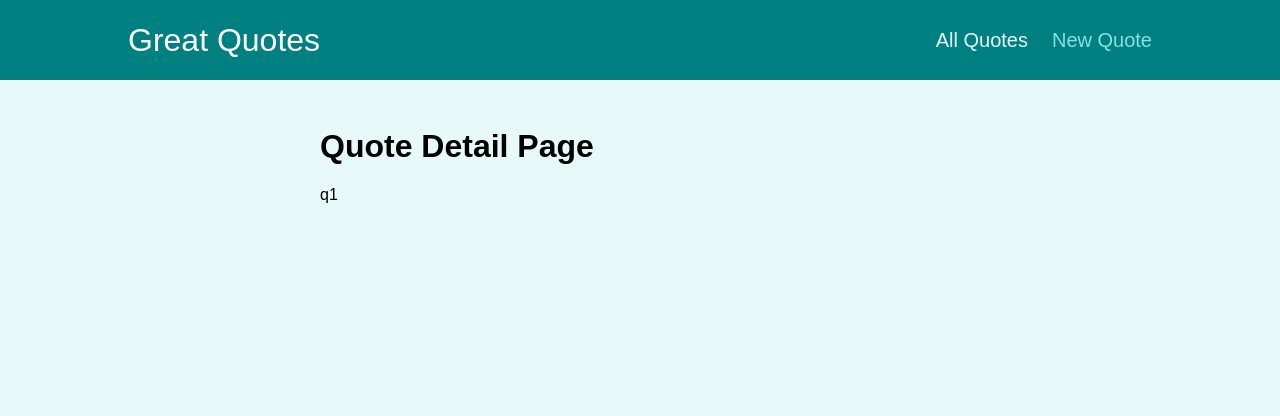
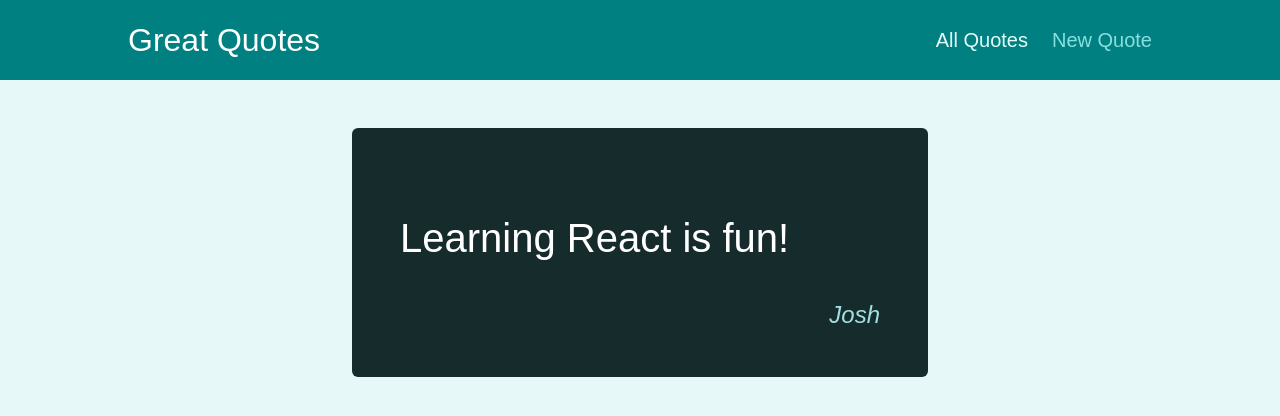
Before and after one commit to Eldres/quotes-with-react-router, a React (Create React App) app: page /quotes/q1 in a window 1280 px wide. Shown: the top 416 px of the page. Built offline with nearby package versions, Linux system fonts and the light colour scheme.

Commit message:
outputting dummy data on the quote details page

```diff
--- a/src/components/quotes/QuoteItem.js
+++ b/src/components/quotes/QuoteItem.js
@@ -1,4 +1,5 @@
-import classes from './QuoteItem.module.css';
+import { Link } from "react-router-dom";
+import classes from "./QuoteItem.module.css";
 
 const QuoteItem = (props) => {
   return (
@@ -9,9 +10,9 @@
         </blockquote>
         <figcaption>{props.author}</figcaption>
       </figure>
-      <a className='btn'>
+      <Link to={`/quotes/${props.id}`} className="btn">
         View Fullscreen
-      </a>
+      </Link>
     </li>
   );
 };
--- a/src/pages/QuoteDetail.js
+++ b/src/pages/QuoteDetail.js
@@ -1,12 +1,31 @@
 import { Route, useParams } from "react-router-dom";
 import Comments from "../components/comments/Comments";
+import HighlightedQuote from "../components/quotes/HighlightedQuote";
+
+const DUMMY_QUOTES = [
+  {
+    id: "q1",
+    author: "Josh",
+    text: "Learning React is fun!",
+  },
+  {
+    id: "q2",
+    author: "Josh",
+    text: "Programming is fun!",
+  },
+];
 
 const QuoteDetail = () => {
   const params = useParams();
+  const quote = DUMMY_QUOTES.find((quote) => quote.id === params.quoteId);
+
+  if (!quote) {
+    return <p>No Quote Found.</p>;
+  }
+
   return (
     <>
-      <h1>Quote Detail Page</h1>
-      <p>{params.quoteId}</p>
+      <HighlightedQuote text={quote.text} author={quote.author} />
       <Route path={`/quotes/${params.quoteId}/comments`}>
         <Comments />
       </Route>
```
